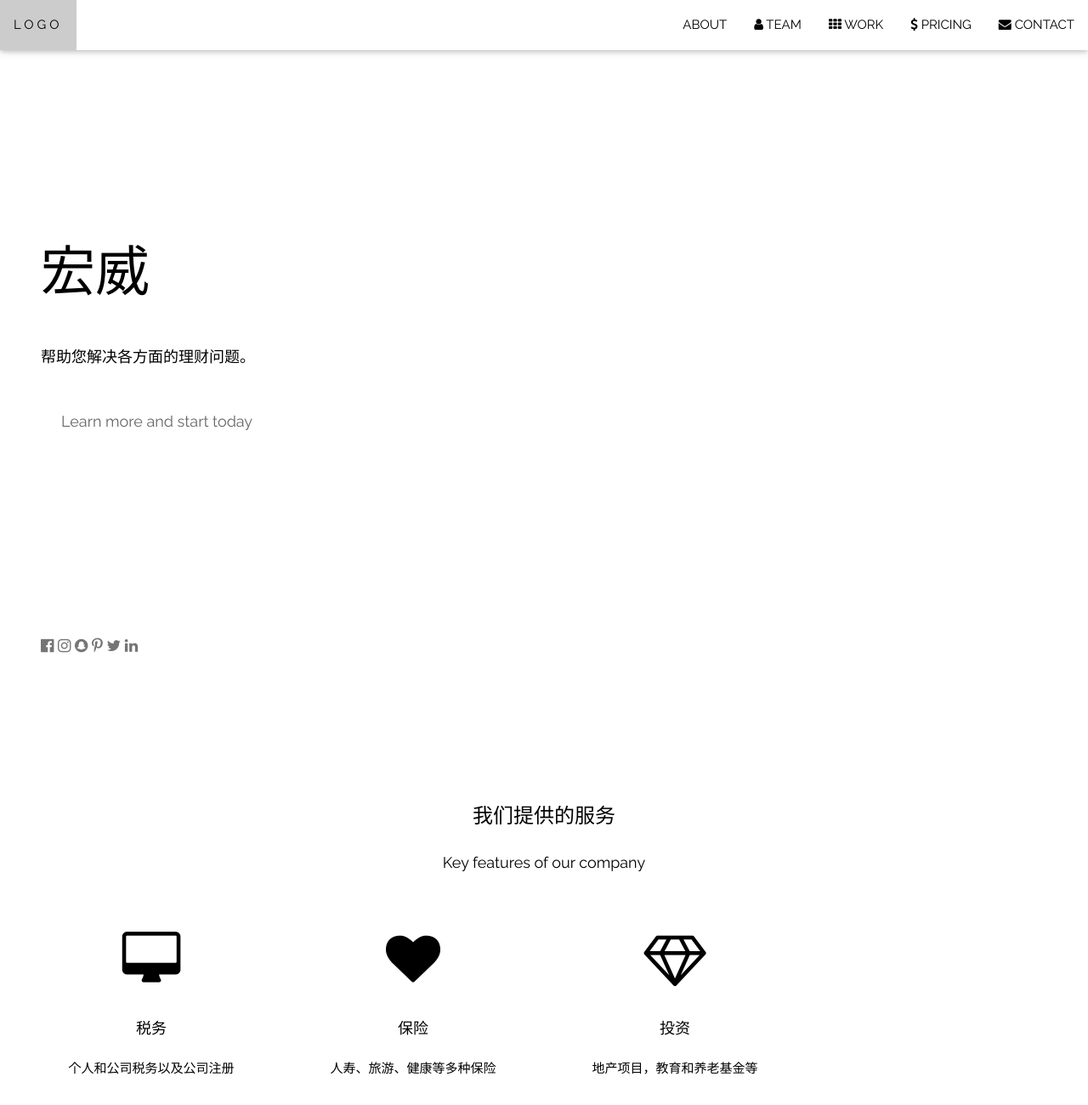
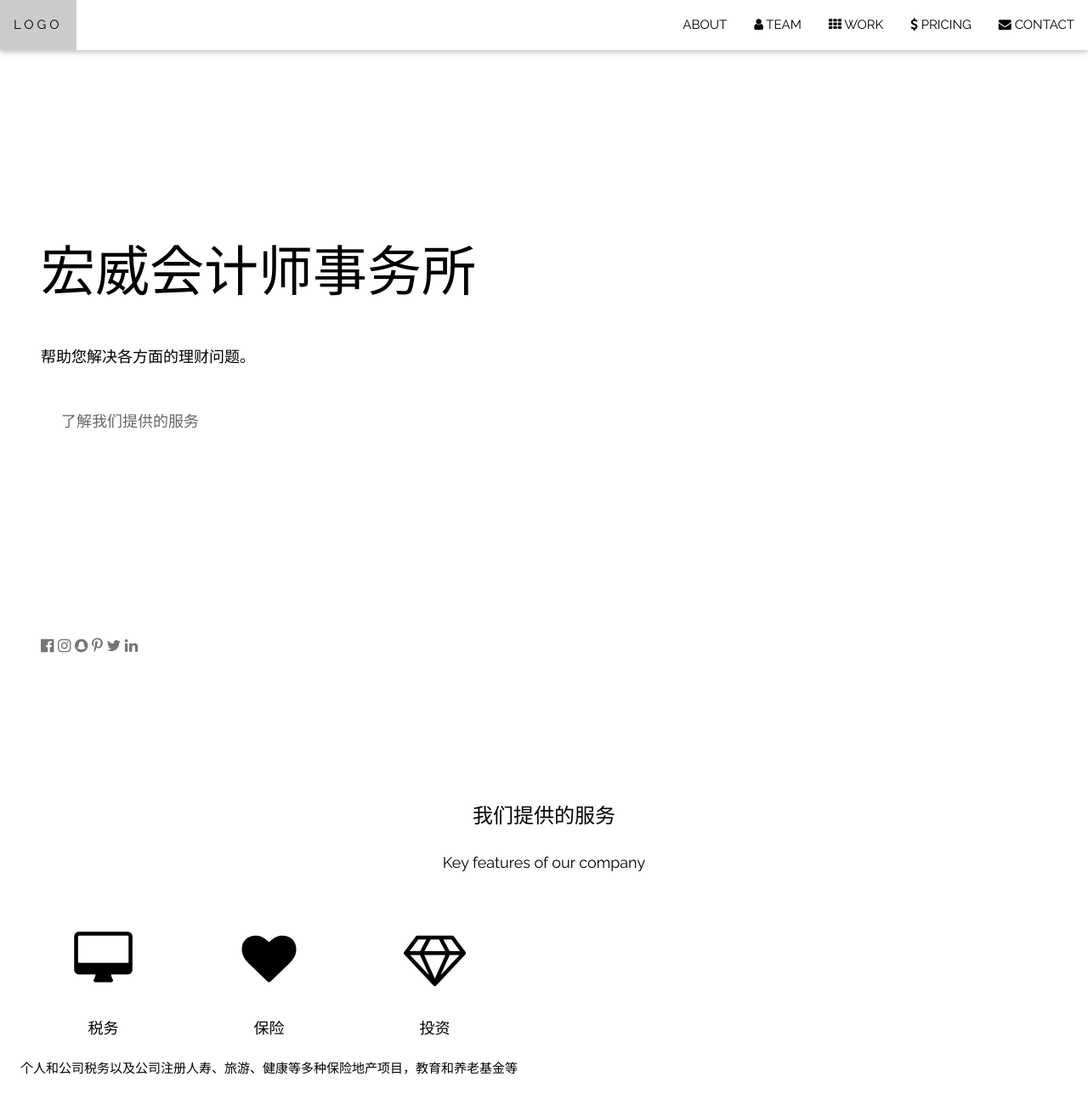
Before and after one commit to Char-less-J/HW, a plain HTML site: page sample.html in a window 1280 px wide. Shown: the top 1300 px of the page at 85% size. Drawn offline with nearby package versions, Linux system fonts and the light colour scheme.

Commit message:
Update sample.html

```diff
--- a/sample.html
+++ b/sample.html
@@ -63,10 +63,10 @@ body, html {
 <!-- Header with full-height image -->
 <header class="bgimg-1 w3-display-container w3-grayscale-min" id="home">
   <div class="w3-display-left w3-text-black" style="padding:48px">
-    <span class="w3-jumbo w3-hide-small">宏威</span><br>
-    <span class="w3-xxlarge w3-hide-large w3-hide-medium">宏威</span><br>
+    <span class="w3-jumbo w3-hide-small">宏威会计师事务所</span><br>
+    <span class="w3-xxlarge w3-hide-large w3-hide-medium">宏威会计师事务所</span><br>
     <span class="w3-large"> 帮助您解决各方面的理财问题。</span>
-    <p><a href="#about" class="w3-button w3-white w3-padding-large w3-large w3-margin-top w3-opacity w3-hover-opacity-off">Learn more and start today</a></p>
+    <p><a href="#about" class="w3-button w3-white w3-padding-large w3-large w3-margin-top w3-opacity w3-hover-opacity-off">了解我们提供的服务</a></p>
   </div>
   <div class="w3-display-bottomleft w3-text-grey w3-large" style="padding:24px 48px">
     <i class="fa fa-facebook-official w3-hover-opacity"></i>
@@ -83,17 +83,17 @@ body, html {
   <h3 class="w3-center">我们提供的服务</h3>
   <p class="w3-center w3-large">Key features of our company</p>
   <div class="w3-row-padding w3-center" style="margin-top:64px">
-    <div class="w3-quarter">
+    <div class="w3-cell">
       <i class="fa fa-desktop w3-margin-bottom w3-jumbo w3-center"></i>
       <p class="w3-large">税务</p>
       <p>个人和公司税务以及公司注册</p>
     </div>
-    <div class="w3-quarter">
+    <div class="w3-cell">
       <i class="fa fa-heart w3-margin-bottom w3-jumbo"></i>
       <p class="w3-large">保险</p>
       <p>人寿、旅游、健康等多种保险</p>
     </div>
-    <div class="w3-quarter">
+    <div class="w3-cell">
       <i class="fa fa-diamond w3-margin-bottom w3-jumbo"></i>
       <p class="w3-large">投资</p>
       <p>地产项目，教育和养老基金等</p>
```
